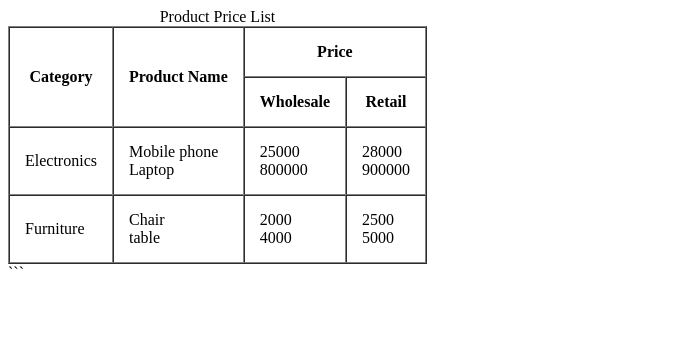
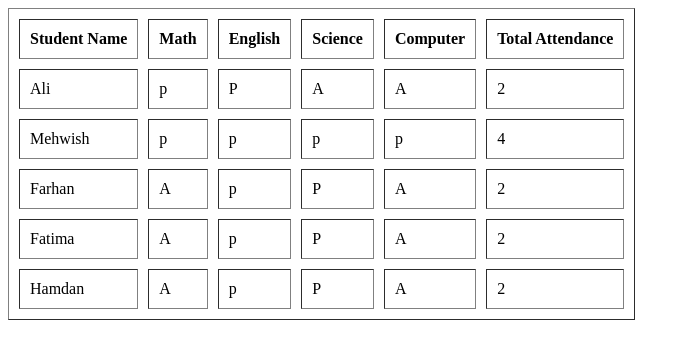
Before and after one commit to ashiransari721-boop/Assignment--6, a plain HTML site: page index.html in a window 1280 px wide. Shown: the whole page, without its empty margins (0-690 px from the left). Drawn offline with Linux system fonts and the light colour scheme.

Commit message:
Add files via upload

````diff
--- a/index.html
+++ b/index.html
@@ -2,50 +2,62 @@
 <html lang="en">
 <head>
     <meta charset="UTF-8">
-    <meta name="viewport" content="width=device-width, initial-scale=1.0">
+    <meta name="viewport" content="width=, initial-scale=1.0">
     <title>Document</title>
 </head>
 <body>
-<!DOCTYPE html>
-<html>
-  <head>
-    <title>Practice: Colspan & Rowspan -Product Price List</title>
-  </head>
-  <body>
- <table border="1" cellpadding="15" cellspacing="0" >
-  <caption>Product Price List</caption>
+   <table border="1" cellpadding="10" cellspacing="10" >
     <tr>
-        <th rowspan="2">Category</th>
-        <th rowspan="2">Product Name</th>
-        <th colspan="2">Price</th>
+        <th>Student Name</th>
+        <th>Math</th>
+        <th>English</th>
+        <th>Science</th>
+        <th>Computer</th>
+        <th>Total Attendance</th>
     </tr>
     <tr>
-        <th>Wholesale</th>
-        <th>Retail</th>
+        <td>Ali</td>
+        <td>p</td>
+        <td>P</td>
+        <td>A</td>
+        <td>A</td>
+        <td>2</td>
+    </tr>
+
+
+    <tr>
+        <td>Mehwish</td>
+        <td>p</td>
+        <td>p</td>
+        <td>p</td>
+        <td>p</td>
+        <td>4</td>
     </tr>
 
     <tr>
-        <td rowspan="2">Electronics</td>
-        <td rowspan="2"> Mobile phone <br>Laptop</td>
-        <td rowspan="2">25000 <br>800000</td>
-
+        <td>Farhan</td>
+        <td>A</td>
+        <td>p</td>
+        <td>P</td>
+        <td>A</td>
+        <td>2</td>
     </tr>
     <tr>
-        <td rowspan="2">28000 <br>900000</td>
-        </td>
-      </tr>
-
-      <tr>
-        <td rowspan="2">Furniture</td>
-        <td rowspan="2">Chair <br>table</td>
-        <td rowspan="2">2000 <br>4000</td>
+        <td>Fatima</td>
+        <td>A</td>
+        <td>p</td>
+        <td>P</td>
+        <td>A</td>
+        <td>2</td>
     </tr>
     <tr>
-        <td rowspan="2">2500 <br>5000</td>
+        <td>Hamdan</td>
+        <td>A</td>
+        <td>p</td>
+        <td>P</td>
+        <td>A</td>
+        <td>2</td>
     </tr>
     </table>
 </body>
 </html>
-```
-</body>
-</html>
````
Lines whose indentation alone changed are shown as unchanged.
